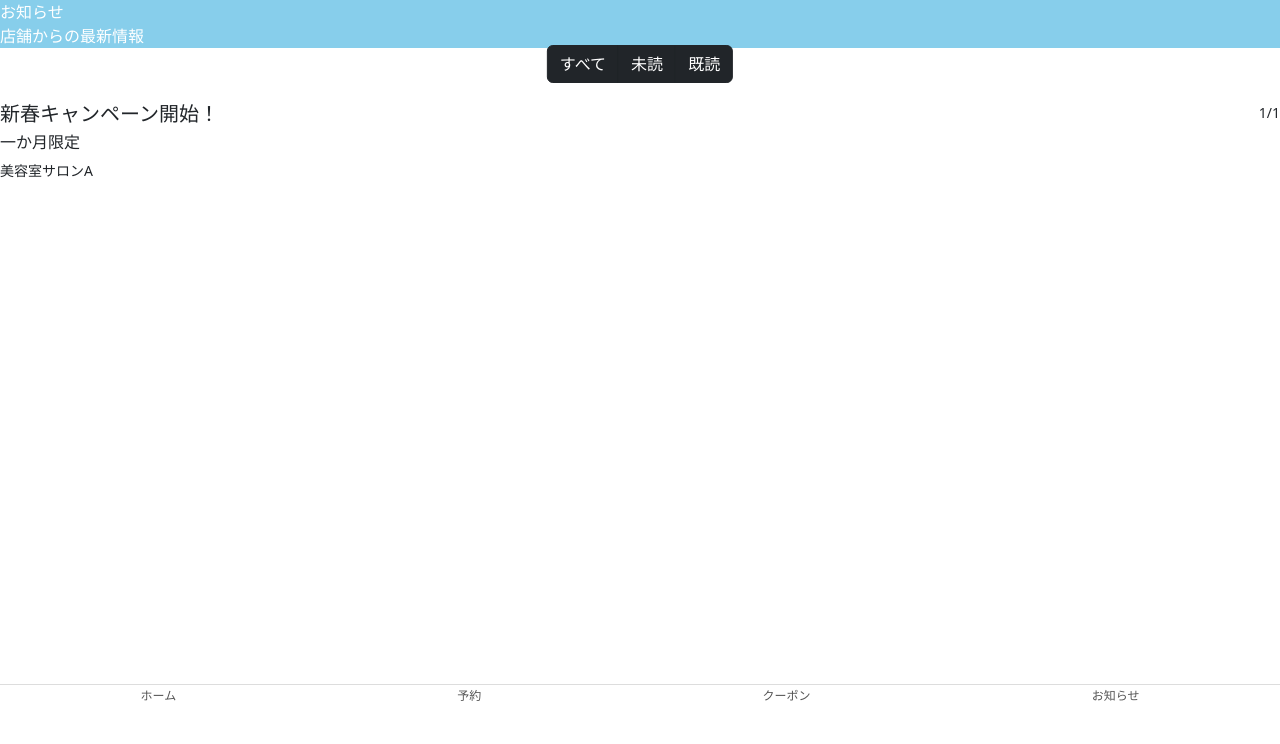
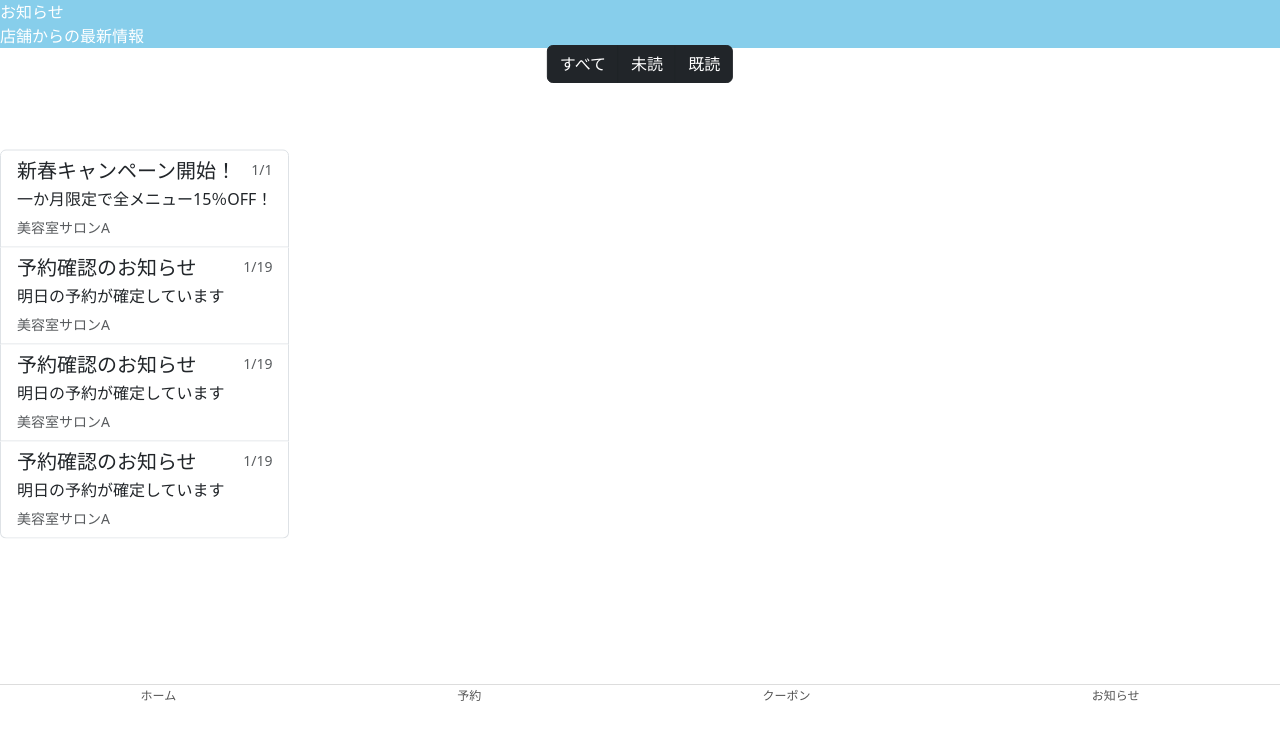
Before and after one commit to kbanchi-school/many-booking-site, a Flask app: page /info/ in a window 1280 px wide. Shown: the part 56-800 px from the top of the page. Run offline with Flask 3, Linux system fonts and the light colour scheme; some libraries are stand-ins or nearby versions.

Commit message:
おしらせ

```diff
--- a/templates/info.html
+++ b/templates/info.html
@@ -9,15 +9,45 @@
         <button type="button" class="btn btn-dark">既読</button>
       </div>
 
+  <div class="list-group position-absolute top-50 start-0 translate-middle-y">
 
-    <a href="#" class="list-group-item list-group-item-action active" aria-current="true">
-        <div class="d-flex w-100 justify-content-between">
-          <h5 class="mb-1">新春キャンペーン開始！</h5>
-          <small>1/1</small>
-        </div>
-        <p class="mb-1">一か月限定</p>
-        <small>美容室サロンA</small>
-    </a>
+  <a href="#" class="list-group-item list-group-item-action">
+    <div class="d-flex w-125 justify-content-between">
+      <h5 class="mb-1">新春キャンペーン開始！</h5>
+      <small class="text-body-secondary">1/1</small>
+    </div>
+    <p class="mb-1">一か月限定で全メニュー15％OFF！</p>
+    <small class="text-body-secondary">美容室サロンA</small>
+  </a>
+
+  <a href="#" class="list-group-item list-group-item-action">
+    <div class="d-flex w-125 justify-content-between">
+      <h5 class="mb-1">予約確認のお知らせ</h5>
+      <small class="text-body-secondary">1/19</small>
+    </div>
+    <p class="mb-1">明日の予約が確定しています</p>
+    <small class="text-body-secondary">美容室サロンA</small>
+  </a>
+
+  <a href="#" class="list-group-item list-group-item-action">
+    <div class="d-flex w-125 justify-content-between">
+      <h5 class="mb-1">予約確認のお知らせ</h5>
+      <small class="text-body-secondary">1/19</small>
+    </div>
+    <p class="mb-1">明日の予約が確定しています</p>
+    <small class="text-body-secondary">美容室サロンA</small>
+  </a>
+
+  <a href="#" class="list-group-item list-group-item-action">
+    <div class="d-flex w-125 justify-content-between">
+      <h5 class="mb-1">予約確認のお知らせ</h5>
+      <small class="text-body-secondary">1/19</small>
+    </div>
+    <p class="mb-1">明日の予約が確定しています</p>
+    <small class="text-body-secondary">美容室サロンA</small>
+  </a>
+  </div>
+
 
 
 
```
